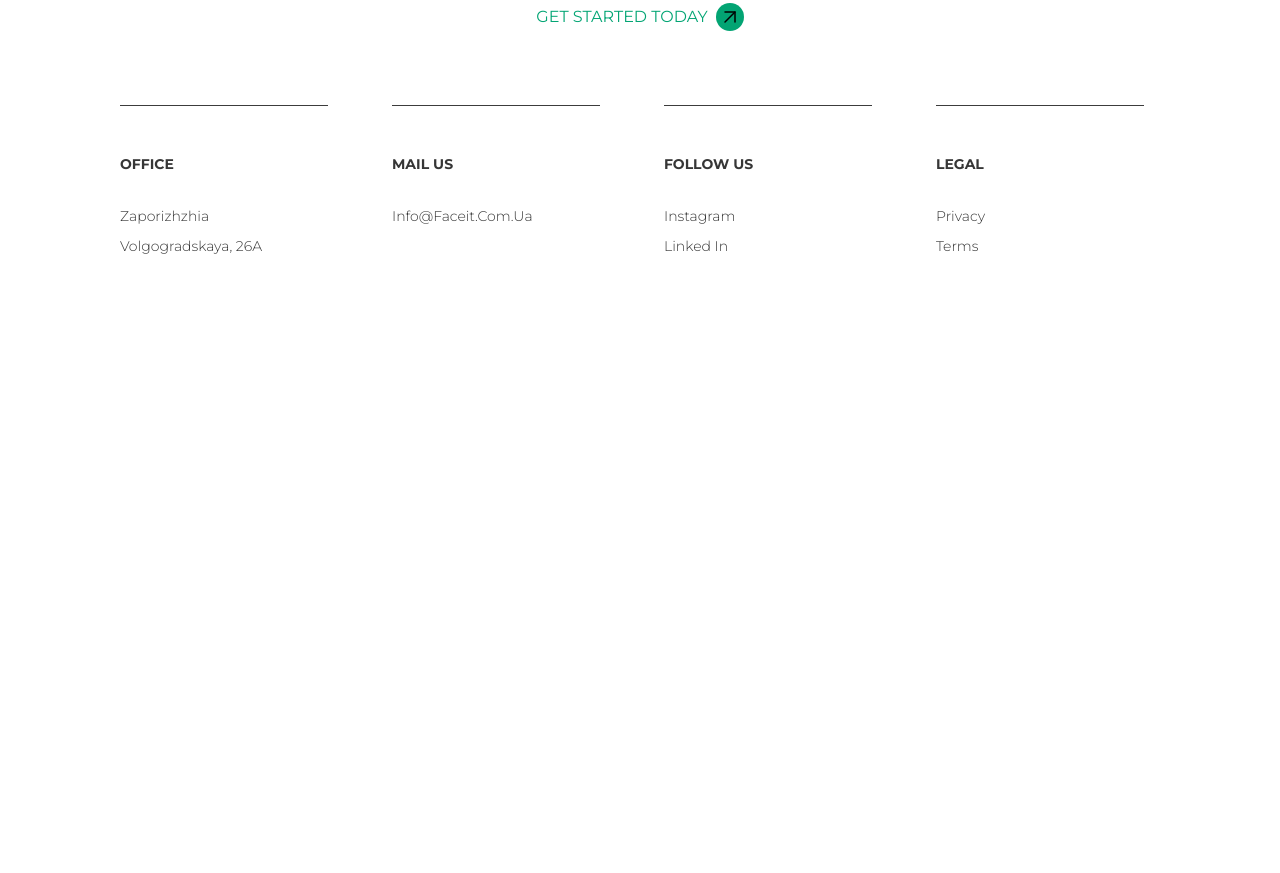
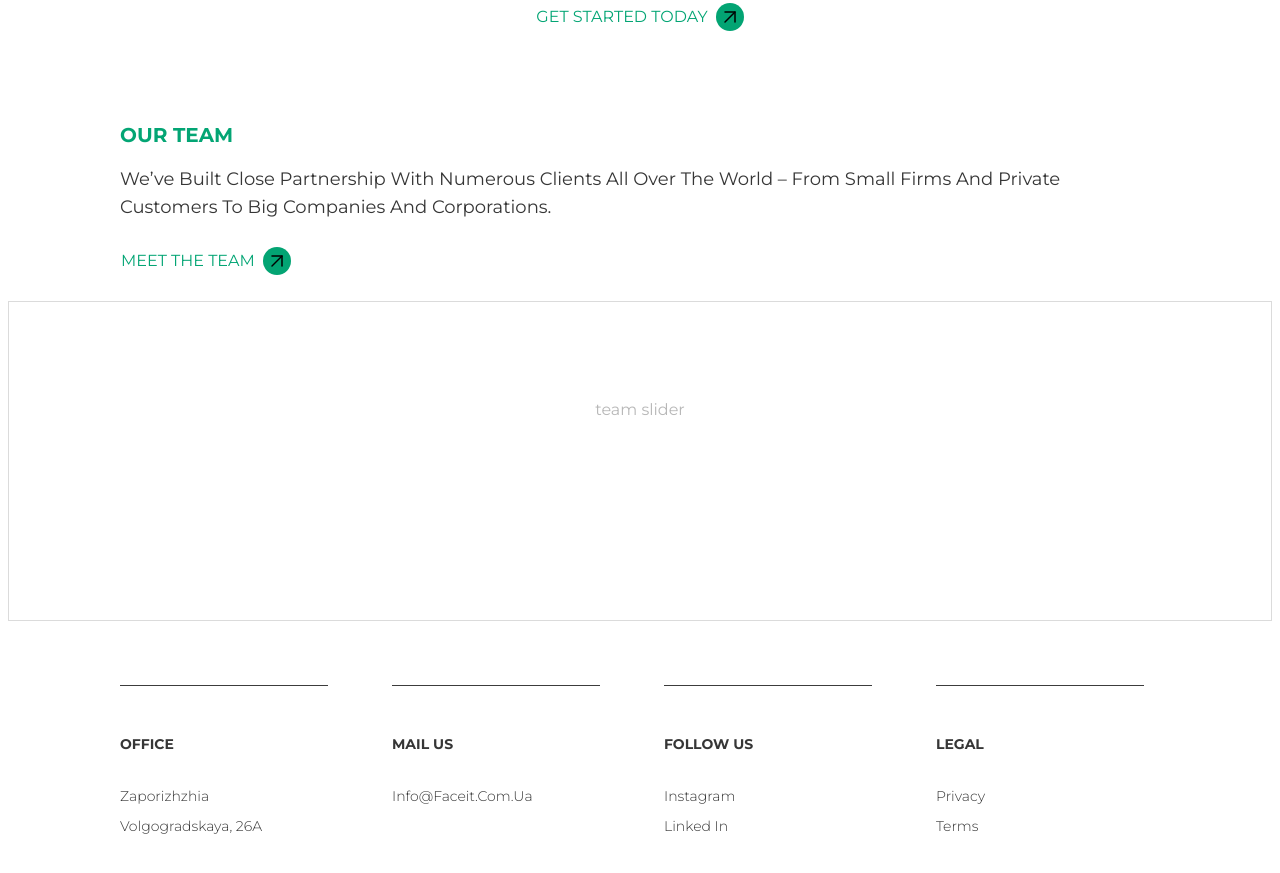
Before and after one commit to SunkissedWitch/faceit-prototype, a Next.js app: page / in a window 1280 px wide. Shown: the part 1040-1913 px from the top of the page. Before the commit the page ends 1392 px from the top, so only its background shows below. Built offline with nearby package versions, Linux system fonts and the light colour scheme.

Commit message:
added new section Our Team with placeholder for carousel component, changed imports

```diff
--- a/src/app/page.js
+++ b/src/app/page.js
@@ -1,11 +1,13 @@
 import { HeroComposition } from '@/components/HeroComposition'
 import { AboutUs } from '@/components/AboutUs'
+import { OurTeam } from '@/components/OurTeam'
 
 export default function Home() {
   return (
     <div className='flex flex-col gap-y-20 w-full'>
       <HeroComposition />
       <AboutUs />
+      <OurTeam />
     </div>
   )
 }
--- a/src/components/AboutUs/ClientButton.jsx
+++ b/src/components/AboutUs/ClientButton.jsx
@@ -1,6 +1,6 @@
 "use client"
 
-import { PrimaryButton } from "../PrimaryButton"
+import { PrimaryButton } from "@/components/PrimaryButton"
 
 export const ClientButton = () => {
   const handleClick = (e) => console.log('Get started today', e.target)
--- a/src/components/AboutUs/index.jsx
+++ b/src/components/AboutUs/index.jsx
@@ -1,6 +1,6 @@
-import { DescriptionText } from "../DescriptionText"
-import { HeaderText } from "../HeaderText"
-import { Stats } from "../Stats"
+import { DescriptionText } from "@/components/DescriptionText"
+import { HeaderText } from "@/components/HeaderText"
+import { Stats } from "@/components/Stats"
 import { ClientButton } from "./ClientButton"
 
 export const AboutUs = () => {
--- a/src/components/HeroComposition/ClientButton.jsx
+++ b/src/components/HeroComposition/ClientButton.jsx
@@ -1,6 +1,6 @@
 "use client"
 
-import { PrimaryButton } from "../PrimaryButton"
+import { PrimaryButton } from "@/components/PrimaryButton"
 
 export const ClientButton = () => {
   const handleClick = (e) => console.log(e.target)
--- /dev/null
+++ b/src/components/OurTeam/ClientButton.jsx
@@ -0,0 +1,11 @@
+"use client"
+
+import { PrimaryButton } from "@/components/PrimaryButton"
+
+export const ClientButton = () => {
+  const handleClick = (e) => console.log('mEET THE TEAM'.toLowerCase(), e.target)
+
+  return (
+    <PrimaryButton title={'mEET THE TEAM'} onClick={handleClick} className={'px-0'} />
+  )
+}
--- /dev/null
+++ b/src/components/OurTeam/index.jsx
@@ -0,0 +1,23 @@
+import { DescriptionText } from "@/components/DescriptionText"
+import { HeaderText } from "@/components/HeaderText"
+import { ClientButton } from "./ClientButton"
+
+const text = {
+  title: 'Our Team',
+  desc: `We’ve built close partnership with numerous clients all over the world – from small firms and private customers to big companies and corporations.`
+}
+
+export const OurTeam = () => {
+  return (
+    <>
+      <div className="flex flex-col gap-y-4">
+        <HeaderText>{text.title}</HeaderText>
+        <DescriptionText>{text.desc}</DescriptionText>
+        <ClientButton />
+        <div className='border border-secondary border-opacity-30 h-80 p-24 -mx-28 text-secondary text-opacity-60 text-center'>
+          team slider
+        </div>
+      </div>
+    </>
+  )
+}
```
